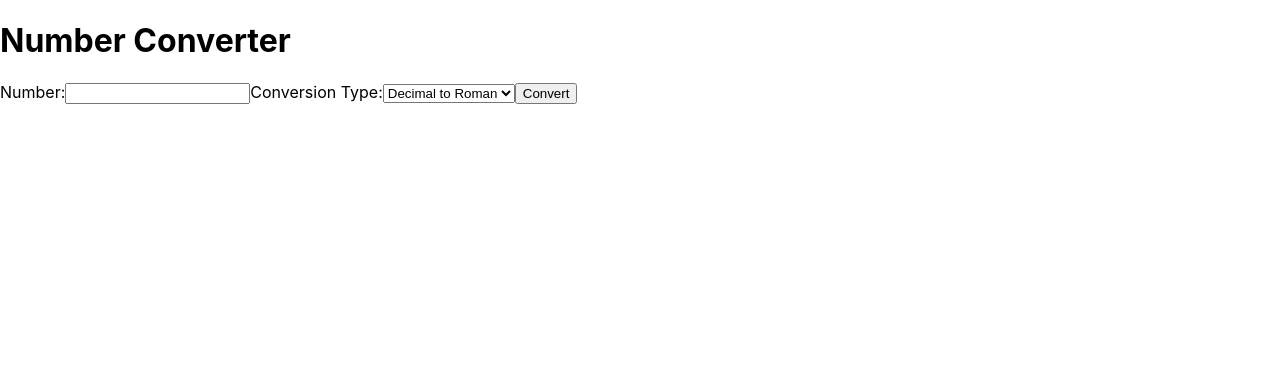
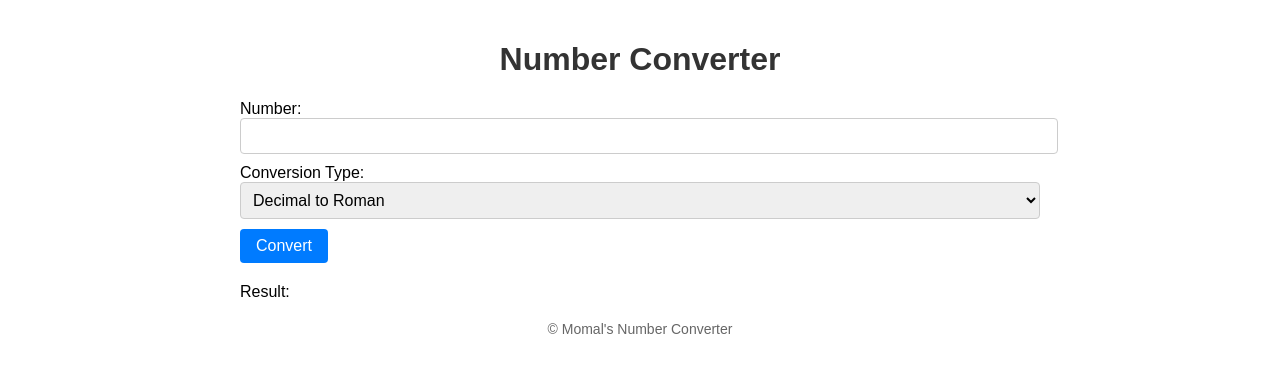
Before and after one commit to inthehouse/cflox, a React (Create React App) app: page / in a window 1280 px wide. Shown: the top 372 px of the page. Built offline with nearby package versions, Linux system fonts and the light colour scheme.

Commit message:
added styles

```diff
--- a/src/components/Converter/Converter.tsx
+++ b/src/components/Converter/Converter.tsx
@@ -2,6 +2,7 @@ import React, { useState } from 'react';
 import ConverterForm from './ConverterForm';
 import ConverterResult from './ConverterResult';
 import { ConverterService } from '../../services/ConverterService';
+import '../../styles/converter/main.css';
 
 const converterService = new ConverterService();
 
@@ -19,10 +20,15 @@ const Converter: React.FC = () => {
   };
 
   return (
-    <div className="Converter">
-      <h1>Number Converter</h1>
+    <div className="container">
+      <div className="header">
+        <h1>Number Converter</h1>
+      </div>
       <ConverterForm onSubmit={handleSubmit} />
-      {result && <ConverterResult result={result} />}
+      <ConverterResult result={result} />
+      <div className="footer">
+        <p>© Momal's Number Converter</p>
+      </div>
     </div>
   );
 }
--- a/src/components/Converter/ConverterForm.tsx
+++ b/src/components/Converter/ConverterForm.tsx
@@ -1,4 +1,5 @@
 import React, { useState } from 'react';
+import '../../styles/converter/converterform.css';
 
 interface Props {
     onSubmit: (number: string, conversionType: string) => void;
@@ -6,7 +7,7 @@ interface Props {
 
 const ConverterForm: React.FC<Props> = ({ onSubmit }) => {
     const [number, setNumber] = useState<string>('');
-    const [conversionType, setConversionType] = useState<string>('DecimaltoRoman'); // Change the default value
+    const [conversionType, setConversionType] = useState<string>('DecimaltoRoman');
 
     const handleNumberChange = (e: React.ChangeEvent<HTMLInputElement>) => {
         setNumber(e.target.value);
@@ -22,7 +23,7 @@ const ConverterForm: React.FC<Props> = ({ onSubmit }) => {
     };
 
     return (
-        <form onSubmit={handleSubmit}>
+        <form onSubmit={handleSubmit} className="form-container">
             <label>
                 Number:
                 <input
--- a/src/components/Converter/ConverterResult.tsx
+++ b/src/components/Converter/ConverterResult.tsx
@@ -1,4 +1,5 @@
 import React from 'react';
+import '../../styles/converter/converterresult.css';
 
 interface Props {
   result: string;
@@ -6,7 +7,7 @@ interface Props {
 
 const ConverterResult: React.FC<Props> = ({ result }) => {
   return (
-    <div>Result: {result}</div>
+    <div className="result-container">Result: {result}</div>
   );
 }
 
--- /dev/null
+++ b/src/styles/converter/converterform.css
@@ -0,0 +1,38 @@
+.form-container {
+    margin-bottom: 20px;
+}
+
+.form-container label {
+    display: block;
+    margin-bottom: 10px;
+}
+
+.form-container input[type="text"] {
+    width: 100%;
+    padding: 8px;
+    font-size: 16px;
+    border: 1px solid #ccc;
+    border-radius: 4px;
+}
+
+.form-container select {
+    width: 100%;
+    padding: 8px;
+    font-size: 16px;
+    border: 1px solid #ccc;
+    border-radius: 4px;
+}
+
+.form-container button {
+    padding: 8px 16px;
+    font-size: 16px;
+    background-color: #007bff;
+    color: #fff;
+    border: none;
+    border-radius: 4px;
+    cursor: pointer;
+}
+
+.form-container button:hover {
+    background-color: #0056b3;
+}
--- /dev/null
+++ b/src/styles/converter/converterresult.css
@@ -0,0 +1,7 @@
+.result-container {
+    margin-top: 20px;
+  }
+
+  .result-container p {
+    font-size: 18px;
+  }
--- /dev/null
+++ b/src/styles/converter/main.css
@@ -0,0 +1,28 @@
+body {
+    font-family: Arial, sans-serif;
+    margin: 0;
+    padding: 0;
+  }
+
+  .container {
+    max-width: 800px;
+    margin: 0 auto;
+    padding: 20px;
+  }
+
+  .header {
+    text-align: center;
+    margin-bottom: 20px;
+  }
+
+  .header h1 {
+    font-size: 32px;
+    color: #333;
+  }
+
+  .footer {
+    text-align: center;
+    margin-top: 20px;
+    font-size: 14px;
+    color: #666;
+  }
```
